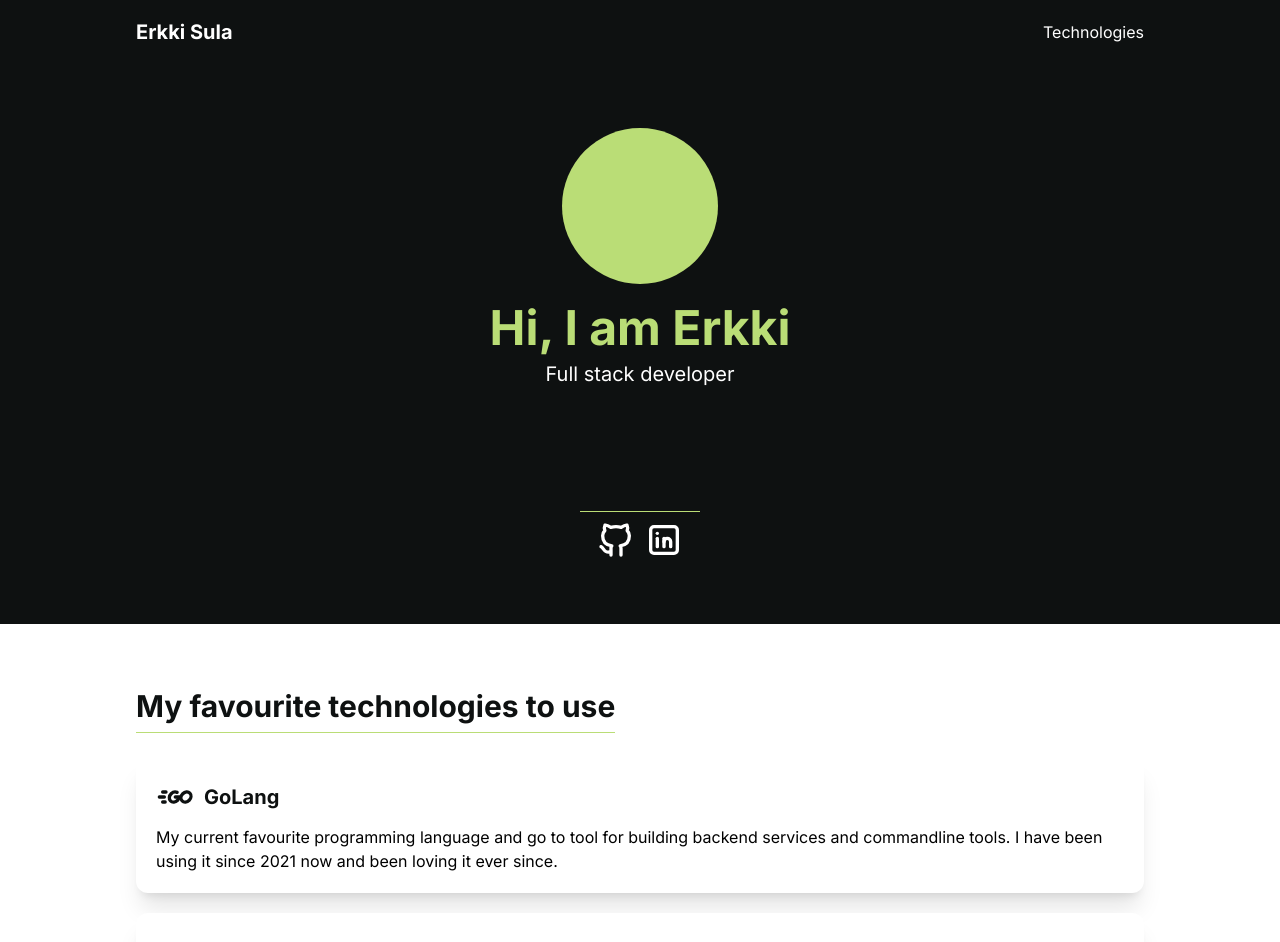
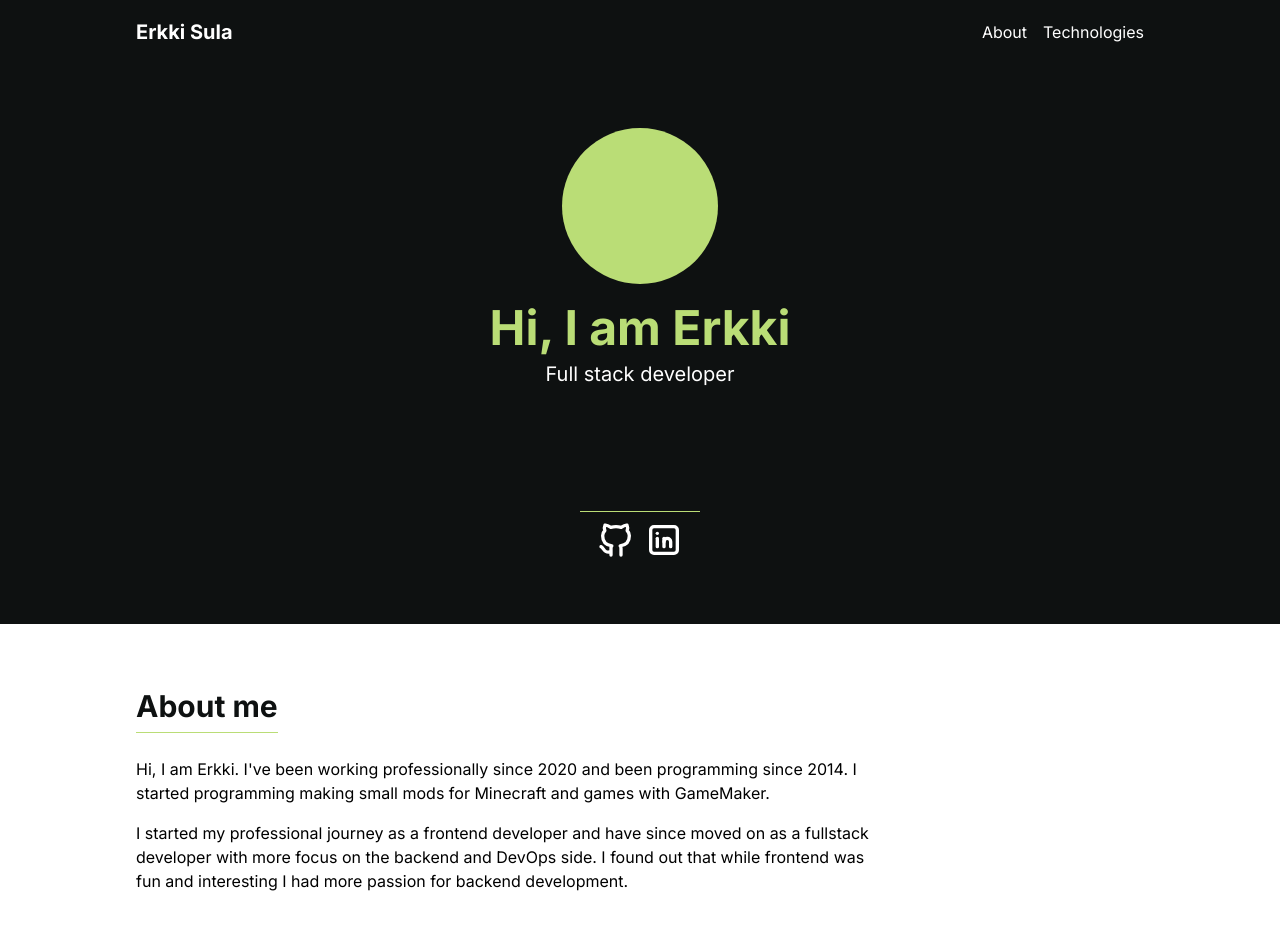
Before and after one commit to kzree/homepage, a Next.js app: page / in a window 1280 px wide. Shown: the top 942 px of the page. Built offline with nearby package versions, Linux system fonts and the light colour scheme.

Commit message:
Add about section

```diff
--- /dev/null
+++ b/src/components/homepage/About.tsx
@@ -0,0 +1,18 @@
+import { about } from '@/data/about';
+
+export const About = () => {
+  const { title, description } = about;
+
+  return (
+    <section className="container mx-auto py-16" id="about">
+      <h2 className="text-3xl font-bold text-black mb-6 border-b border-secondary pb-2 inline-block">
+        {title}
+      </h2>
+      {description.map((item, idx) => (
+        <p key={`about-p-${idx}`} className="w-full md:w-3/4 pb-4 last:pb-0">
+          {item}
+        </p>
+      ))}
+    </section>
+  );
+};
--- a/src/components/homepage/Skills.tsx
+++ b/src/components/homepage/Skills.tsx
@@ -1,12 +1,13 @@
 import { majorSkills } from '@/data/homepage';
 
 export const Skills = () => {
+  const { skills, title } = majorSkills;
   return (
     <section className="py-16 container mx-auto" id="tech">
       <h2 className="text-3xl font-bold text-black mb-6 border-b border-secondary pb-2 inline-block">
-        {majorSkills.title}
+        {title}
       </h2>
-      {majorSkills.skills.map(({ description, title, icon: Icon }, idx) => (
+      {skills.map(({ description, title, icon: Icon }, idx) => (
         <div className="last:mb-0 mb-5 rounded-xl shadow-xl p-5 bg-white" key={`skill-${idx}`}>
           <div className="flex items-center gap-2 text-primary mb-2">
             <Icon size={40} />
--- a/src/components/homepage/index.tsx
+++ b/src/components/homepage/index.tsx
@@ -1,2 +1,3 @@
 export { Hero } from './Hero';
 export { Skills } from './Skills';
+export { About } from './About';
--- a/src/components/layout/Header.tsx
+++ b/src/components/layout/Header.tsx
@@ -13,7 +13,14 @@ export const Header = () => {
         >
           Erkki Sula
         </Link>
-        <div className="hidden md:block space-y-4">
+        <div className="hidden md:block space-x-4">
+          <Link
+            scroll={false}
+            className="text-white hover:text-secondary transition-all duration-300 ease-in-out"
+            href="/#about"
+          >
+            About
+          </Link>
           <Link
             scroll={false}
             className="text-white hover:text-secondary transition-all duration-300 ease-in-out"
--- /dev/null
+++ b/src/data/about.ts
@@ -0,0 +1,7 @@
+export const about = {
+  title: 'About me',
+  description: [
+    "Hi, I am Erkki. I've been working professionally since 2020 and been programming since 2014. I started programming making small mods for Minecraft and games with GameMaker.",
+    'I started my professional journey as a frontend developer and have since moved on as a fullstack developer with more focus on the backend and DevOps side. I found out that while frontend was fun and interesting I had more passion for backend development.',
+  ],
+};
--- a/src/data/homepage.ts
+++ b/src/data/homepage.ts
@@ -30,7 +30,7 @@ export const majorSkills = {
       icon: IconBrandTypescript,
       title: 'TypeScript',
       description:
-        'After learning JavaScript, I quickly moved over to TypeScript. My main draws to TypeScript was its type system as I am not a fan of languages that are not strongly typed.',
+        'After learning JavaScript, I quickly moved over to TypeScript. My main draw to TypeScript was its type system as I am not a fan of languages that are not strongly typed. I have been using it in both frontend and backend projects.',
     },
     {
       icon: IconBrandReact,
--- a/src/pages/index.tsx
+++ b/src/pages/index.tsx
@@ -1,6 +1,6 @@
 import { Inter } from 'next/font/google';
 import { Footer, Header } from '@/components/layout';
-import { Hero, Skills } from '@/components/homepage';
+import { About, Hero, Skills } from '@/components/homepage';
 import { PageHead } from '@/components';
 import { seo } from '@/data/homepage';
 
@@ -14,6 +14,7 @@ export default function Home() {
         <Header />
         <main className={`bg-gray ${inter.className}`}>
           <Hero />
+          <About />
           <Skills />
         </main>
         <Footer />
```
